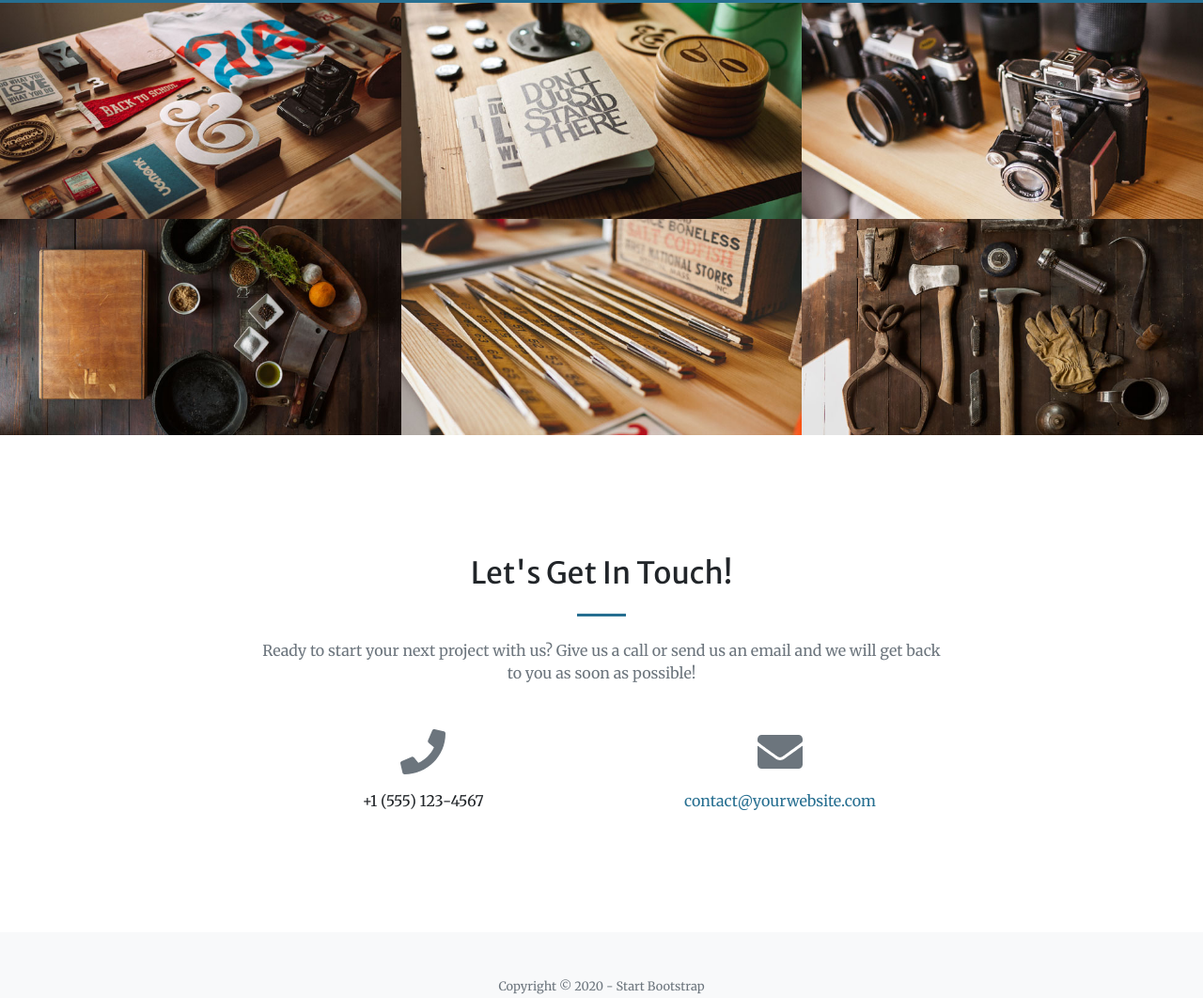
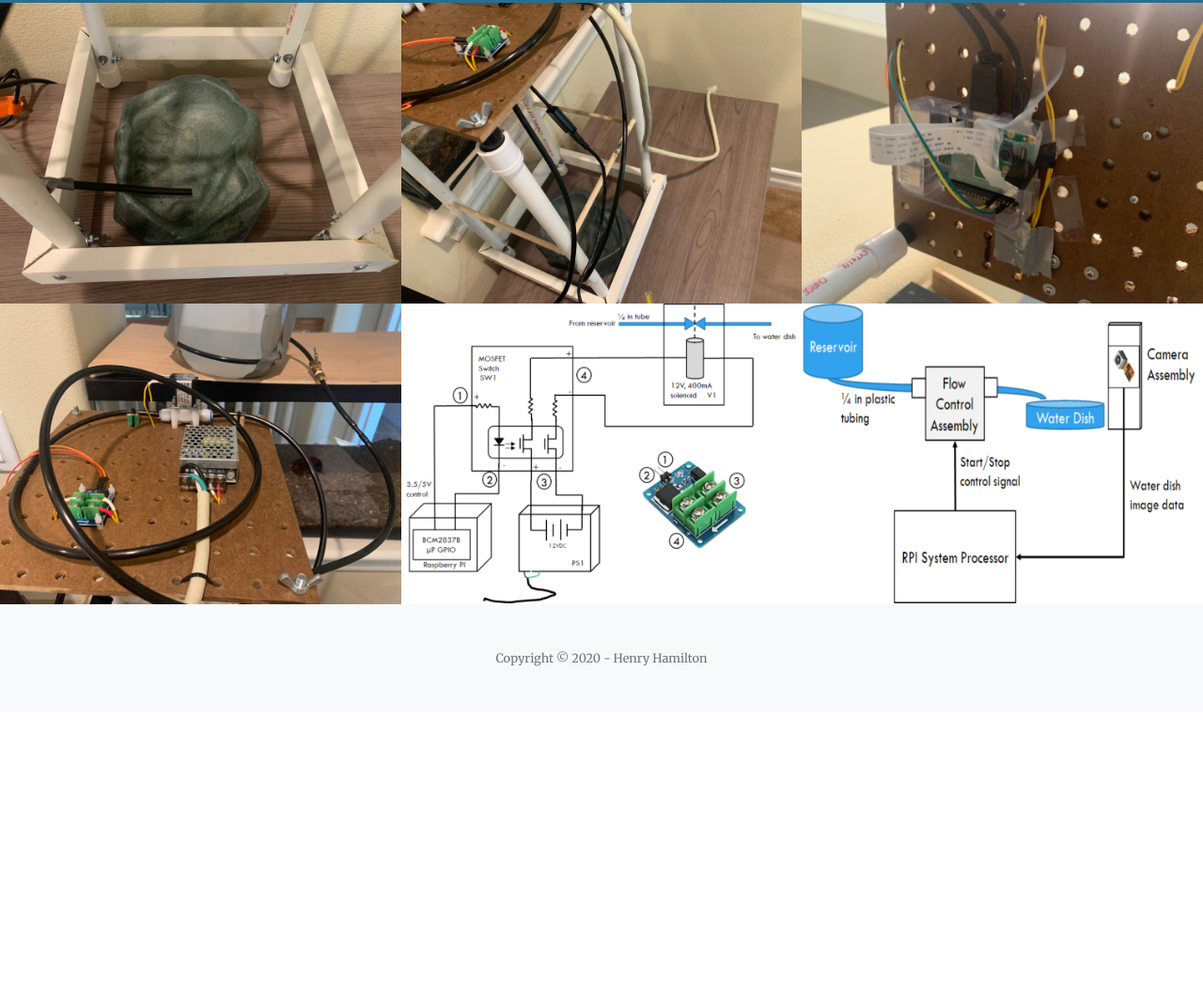
Before and after one commit to Average-Joe18/AI-Bowls, a plain HTML site: page index.html in a window 1280 px wide. Shown: the part 1702-2764 px from the top of the page at 94% size. After the commit the page ends 2460 px from the top, so only its background shows below. Drawn offline with nearby package versions, Linux system fonts and the light colour scheme.

Commit message:
Final Version

```diff
--- a/index.html
+++ b/index.html
@@ -62,56 +62,56 @@
             <div class="container-fluid p-0">
                 <div class="row no-gutters">
                     <div class="col-lg-4 col-sm-6">
-                        <a class="portfolio-box" href="assets/img/portfolio/fullsize/1.jpg">
-                            <img class="img-fluid" src="assets/img/portfolio/thumbnails/1.jpg" alt="" />
+                        <a class="portfolio-box" href="assets/img/portfolio/bowlsAiPics/1.jpeg">
+                            <img class="img-fluid" src="assets/img/portfolio/bowlsAiPics/1.jpeg" alt="" />
                             <div class="portfolio-box-caption">
-                                <div class="project-category text-white-50">Category</div>
-                                <div class="project-name">Project Name</div>
+                                <div class="project-category text-white-50">Bowl</div>
+                                <div class="project-name">The bowl is pictured here within the confies of the support structure.</div>
                             </div>
                         </a>
                     </div>
                     <div class="col-lg-4 col-sm-6">
-                        <a class="portfolio-box" href="assets/img/portfolio/fullsize/2.jpg">
-                            <img class="img-fluid" src="assets/img/portfolio/thumbnails/2.jpg" alt="" />
+                        <a class="portfolio-box" href="assets/img/portfolio/bowlsAiPics/2.jpeg">
+                            <img class="img-fluid" src="assets/img/portfolio/bowlsAiPics/2.jpeg" alt="" />
                             <div class="portfolio-box-caption">
-                                <div class="project-category text-white-50">Category</div>
-                                <div class="project-name">Project Name</div>
+                                <div class="project-category text-white-50">Support Structure</div>
+                                <div class="project-name">This tower made from wood and PVC supports the camera and water control system.</div>
                             </div>
                         </a>
                     </div>
                     <div class="col-lg-4 col-sm-6">
-                        <a class="portfolio-box" href="assets/img/portfolio/fullsize/3.jpg">
-                            <img class="img-fluid" src="assets/img/portfolio/thumbnails/3.jpg" alt="" />
+                        <a class="portfolio-box" href="assets/img/portfolio/bowlsAiPics/3.jpeg">
+                            <img class="img-fluid" src="assets/img/portfolio/bowlsAiPics/3.jpeg" alt="" />
                             <div class="portfolio-box-caption">
-                                <div class="project-category text-white-50">Category</div>
-                                <div class="project-name">Project Name</div>
+                                <div class="project-category text-white-50">RPI & Camera</div>
+                                <div class="project-name">The RPI is screwed onto the bottom of a pegboard. The camera is then attached to the RPI, pointing straight downwards.</div>
                             </div>
                         </a>
                     </div>
                     <div class="col-lg-4 col-sm-6">
-                        <a class="portfolio-box" href="assets/img/portfolio/fullsize/4.jpg">
-                            <img class="img-fluid" src="assets/img/portfolio/thumbnails/4.jpg" alt="" />
+                        <a class="portfolio-box" href="assets/img/portfolio/bowlsAiPics/4.jpeg">
+                            <img class="img-fluid" src="assets/img/portfolio/bowlsAiPics/4.jpeg" alt="" />
                             <div class="portfolio-box-caption">
-                                <div class="project-category text-white-50">Category</div>
-                                <div class="project-name">Project Name</div>
+                                <div class="project-category text-white-50">Water Control System</div>
+                                <div class="project-name">The water control system is made up of three components, described in greater detail above. THe water tank can also be seen in the background.</div>
                             </div>
                         </a>
                     </div>
                     <div class="col-lg-4 col-sm-6">
-                        <a class="portfolio-box" href="assets/img/portfolio/fullsize/5.jpg">
-                            <img class="img-fluid" src="assets/img/portfolio/thumbnails/5.jpg" alt="" />
+                        <a class="portfolio-box" href="assets/img/portfolio/bowlsAiPics/5.png">
+                            <img class="img-fluid" src="assets/img/portfolio/bowlsAiPics/5.png" alt="" />
                             <div class="portfolio-box-caption">
-                                <div class="project-category text-white-50">Category</div>
-                                <div class="project-name">Project Name</div>
+                                <div class="project-category text-white-50">Water Control Diagram</div>
+                                <div class="project-name">This diagram shows additional information on the water control system in the previous picture.</div>
                             </div>
                         </a>
                     </div>
                     <div class="col-lg-4 col-sm-6">
-                        <a class="portfolio-box" href="assets/img/portfolio/fullsize/6.jpg">
-                            <img class="img-fluid" src="assets/img/portfolio/thumbnails/6.jpg" alt="" />
+                        <a class="portfolio-box" href="assets/img/portfolio/bowlsAiPics/6.png">
+                            <img class="img-fluid" src="assets/img/portfolio/bowlsAiPics/6.png" alt="" />
                             <div class="portfolio-box-caption p-3">
-                                <div class="project-category text-white-50">Category</div>
-                                <div class="project-name">Project Name</div>
+                                <div class="project-category text-white-50">Overall Diagram</div>
+                                <div class="project-name">This diagram shows the project as a whole.</div>
                             </div>
                         </a>
                     </div>
@@ -119,31 +119,9 @@
             </div>
         </div>
         <!-- Contact-->
-        <section class="page-section" id="contact">
-            <div class="container">
-                <div class="row justify-content-center">
-                    <div class="col-lg-8 text-center">
-                        <h2 class="mt-0">Let's Get In Touch!</h2>
-                        <hr class="divider my-4" />
-                        <p class="text-muted mb-5">Ready to start your next project with us? Give us a call or send us an email and we will get back to you as soon as possible!</p>
-                    </div>
-                </div>
-                <div class="row">
-                    <div class="col-lg-4 ml-auto text-center mb-5 mb-lg-0">
-                        <i class="fas fa-phone fa-3x mb-3 text-muted"></i>
-                        <div>+1 (555) 123-4567</div>
-                    </div>
-                    <div class="col-lg-4 mr-auto text-center">
-                        <i class="fas fa-envelope fa-3x mb-3 text-muted"></i>
-                        <!-- Make sure to change the email address in BOTH the anchor text and the link target below!-->
-                        <a class="d-block" href="mailto:contact@yourwebsite.com">contact@yourwebsite.com</a>
-                    </div>
-                </div>
-            </div>
-        </section>
         <!-- Footer-->
         <footer class="bg-light py-5">
-            <div class="container"><div class="small text-center text-muted">Copyright © 2020 - Start Bootstrap</div></div>
+            <div class="container"><div class="small text-center text-muted">Copyright © 2020 - Henry Hamilton</div></div>
         </footer>
         <!-- Bootstrap core JS-->
         <script src="https://cdnjs.cloudflare.com/ajax/libs/jquery/3.5.1/jquery.min.js"></script>
```
Also changed, not shown: assets/img/bg-masthead-old.jpg (added), assets/img/bg-masthead.jpg, assets/img/portfolio/bowlsAiPics/1.jpeg (added), assets/img/portfolio/bowlsAiPics/2.jpeg (added), assets/img/portfolio/bowlsAiPics/3.jpeg (added), assets/img/portfolio/bowlsAiPics/4.jpeg (added), assets/img/portfolio/bowlsAiPics/5.png (added), assets/img/portfolio/bowlsAiPics/6.png (added), assets/img/portfolio/thumbnails/3.jpeg (added), assets/img/portfolio/thumbnails/3.jpg (deleted).
